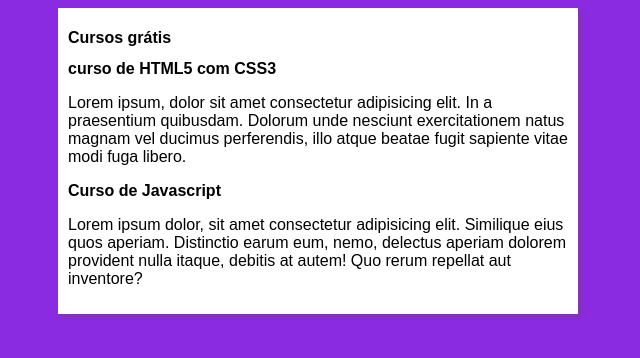
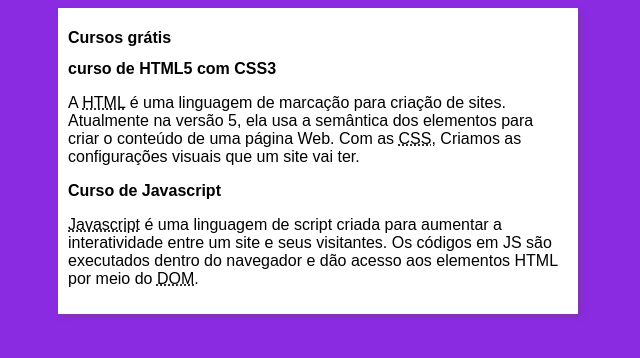
Before and after one commit to JAMES40231/projeto-site1, a plain HTML site: page index.html in a window 1280 px wide. Shown: the whole page, without its empty margins (322-962 px from the left). Drawn offline with Linux system fonts and the light colour scheme.

Commit message:
edição de texto

```diff
--- a/index.html
+++ b/index.html
@@ -13,11 +13,11 @@
         </header>
         <article>
             <h2>curso de HTML5 com CSS3</h2>
-            <p>Lorem ipsum, dolor sit amet consectetur adipisicing elit. In a praesentium quibusdam. Dolorum unde nesciunt exercitationem natus magnam vel ducimus perferendis, illo atque beatae fugit sapiente vitae modi fuga libero.</p>
+            <p>A <abbr title="Hipertext markup language">HTML</abbr> é uma linguagem de marcação para criação de sites. Atualmente na versão 5, ela usa a semântica dos elementos para criar o conteúdo de uma página Web. Com as <abbr title="Cascading Style Sheets">CSS</abbr>, Criamos as configurações visuais que um site vai ter.</p>
         </article>
         <article>
             <h2>Curso de Javascript</h2>
-            <p>Lorem ipsum dolor, sit amet consectetur adipisicing elit. Similique eius quos aperiam. Distinctio earum eum, nemo, delectus aperiam dolorem provident nulla itaque, debitis at autem! Quo rerum repellat aut inventore?</p>
+            <p><abbr title="Javascript">Javascript</abbr> é uma linguagem de script criada para aumentar a interatividade entre um site e seus visitantes. Os códigos em JS são executados dentro do navegador e dão acesso aos elementos HTML por meio do <abbr title="Document Object Model">DOM</abbr>.</p>
         </article>
     </main>
 </body>
```
